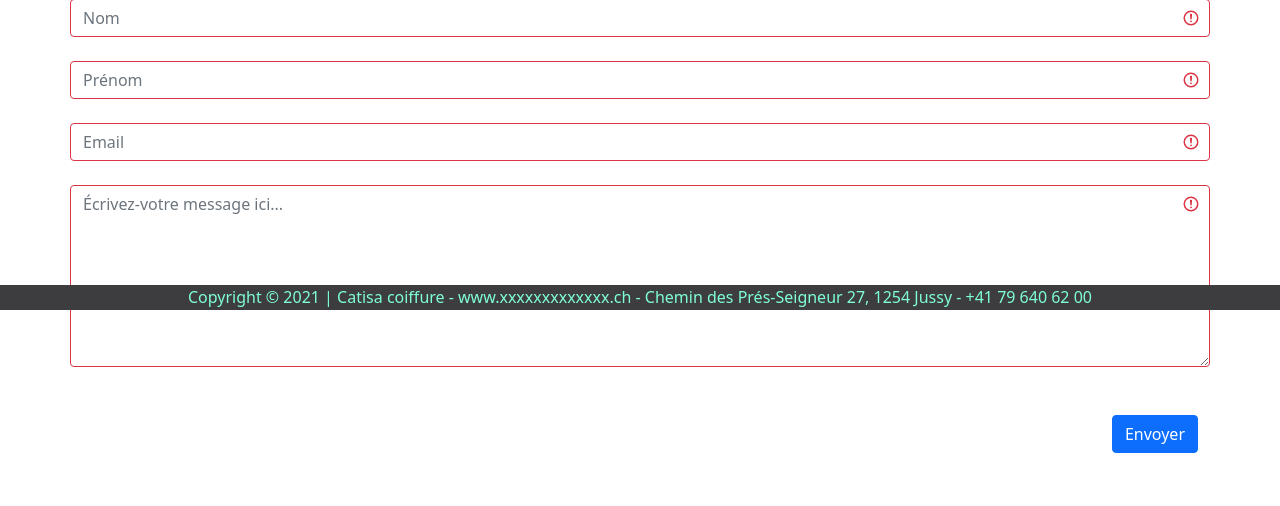
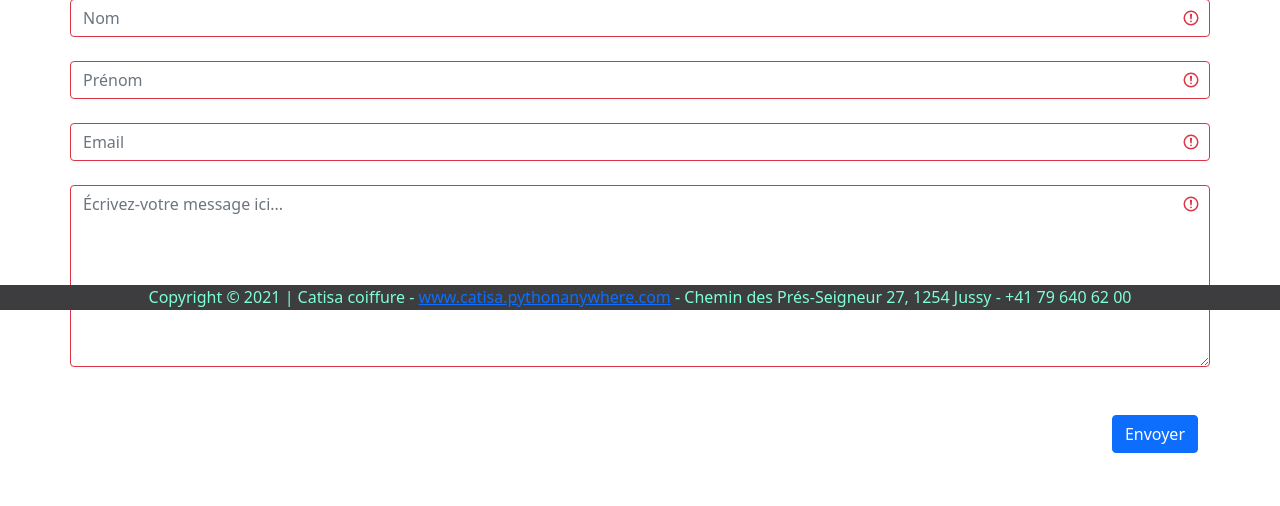
Before and after one commit to nikola-44/projet_mandat, a Django app: page /contact/ in a window 1280 px wide. Shown: the part 490-996 px from the top of the page. Run offline with Django 3.2, Linux system fonts and the light colour scheme.

Commit message:
change base.html

```diff
--- a/icc/icc/settings.py
+++ b/icc/icc/settings.py
@@ -122,7 +122,6 @@ USE_TZ = True
 # https://docs.djangoproject.com/en/3.2/howto/static-files/
 
 STATIC_URL = '/static/'
-# STATIC_ROOT = os.path.join(BASE_DIR, "static")
 STATICFILES_DIRS = [
     os.path.join(BASE_DIR, "static")
 ]
--- a/icc/templates/base.html
+++ b/icc/templates/base.html
@@ -106,7 +106,7 @@
 </body>
 <footer>
     <div>
-        Copyright © 2021 | Catisa coiffure - www.xxxxxxxxxxxxx.ch - Chemin des Prés-Seigneur 27, 1254 Jussy - +41 79 640
+        Copyright © 2021 | Catisa coiffure - <a href="https://catisa.pythonanywhere.com/">www.catisa.pythonanywhere.com</a> - Chemin des Prés-Seigneur 27, 1254 Jussy - +41 79 640
         62 00
     </div>
 </footer>
```
